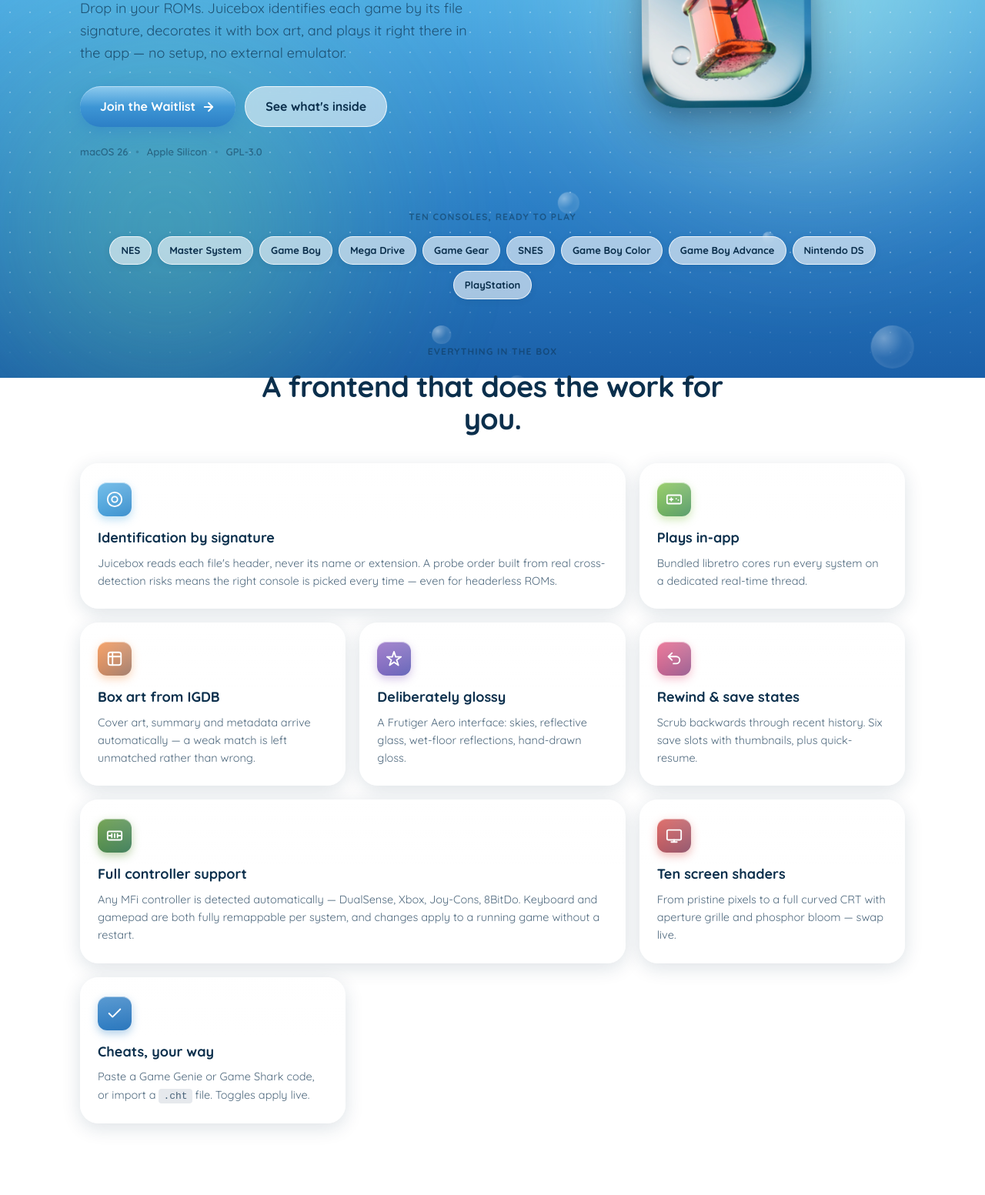
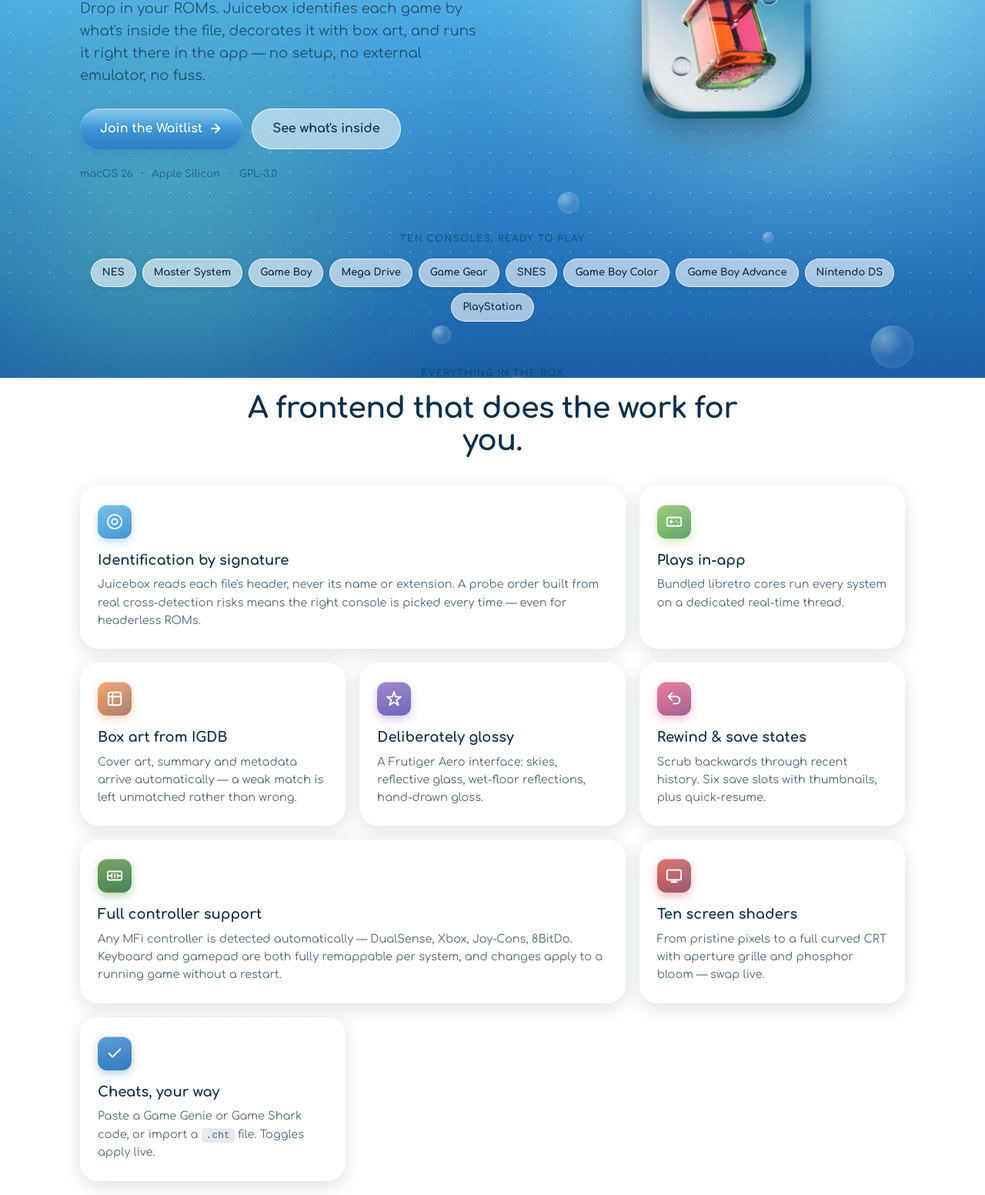
Before and after one commit to olii-dev/juicebox-web, a plain HTML site: page index.html in a window 1280 px wide. Shown: the part 309-1862 px from the top of the page at 77% size. Drawn offline with Linux system fonts and the light colour scheme.

Commit message:
Swap to Comfortaa font, new hero line, scroll-reveal + button shine micro-animations

```diff
--- a/index.html
+++ b/index.html
@@ -14,7 +14,7 @@
     <link rel="icon" href="assets/app-icon.png" type="image/png">
     <link rel="preconnect" href="https://fonts.googleapis.com">
     <link rel="preconnect" href="https://fonts.gstatic.com" crossorigin>
-    <link href="https://fonts.googleapis.com/css2?family=Quicksand:wght@400;500;600;700;800&display=swap" rel="stylesheet">
+    <link href="https://fonts.googleapis.com/css2?family=Comfortaa:wght@400;500;600;700&display=swap" rel="stylesheet">
 </head>
 <body>
     <!-- Sky backdrop, fixed behind everything. -->
@@ -53,10 +53,11 @@
         <section class="hero">
             <div class="hero-inner">
                 <div class="hero-left">
-                    <h1>Your retro library, <span class="gloss-text">made glossy.</span></h1>
-                    <p class="hero-tagline">Drop in your ROMs. Juicebox identifies each game by its file signature, decorates it with box art, and plays it right there in the app — no setup, no external emulator.</p>
+                    <h1>Blow the dust off. <span class="gloss-text">Press play.</span></h1>
+                    <p class="hero-tagline">Drop in your ROMs. Juicebox identifies each game by what's inside the file, decorates it with box art, and runs it right there in the app — no setup, no external emulator, no fuss.</p>
                     <div class="hero-ctas">
                         <a href="#waitlist" class="btn btn-primary">
+                            <span class="shine"></span>
                             Join the Waitlist
                             <svg width="18" height="18" viewBox="0 0 24 24" fill="none" stroke="currentColor" stroke-width="2.5" stroke-linecap="round" stroke-linejoin="round"><path d="M5 12h14M12 5l7 7-7 7"/></svg>
                         </a>
@@ -78,7 +79,7 @@
         </section>
 
         <!-- Systems marquee -->
-        <section class="systems" id="systems">
+        <section class="systems reveal" id="systems">
             <p class="eyebrow">Ten consoles, ready to play</p>
             <div class="chips">
                 <span class="chip">NES</span>
@@ -95,12 +96,12 @@
         </section>
 
         <!-- Features: bento grid -->
-        <section class="section" id="features">
+        <section class="section reveal" id="features">
             <div class="section-head">
                 <p class="eyebrow">Everything in the box</p>
                 <h2>A frontend that does the work for you.</h2>
             </div>
-            <div class="bento">
+            <div class="bento reveal">
                 <article class="card card-wide">
                     <div class="icon-wrap" style="--accent:#4FADE4">
                         <svg viewBox="0 0 24 24" fill="none" stroke="currentColor" stroke-width="2" stroke-linecap="round"><circle cx="12" cy="12" r="10"/><circle cx="12" cy="12" r="4"/></svg>
@@ -161,12 +162,12 @@
         </section>
 
         <!-- How it works -->
-        <section class="section">
+        <section class="section reveal">
             <div class="section-head">
                 <p class="eyebrow">How it works</p>
                 <h2>Drop a folder. That's the setup.</h2>
             </div>
-            <div class="steps">
+            <div class="steps reveal">
                 <div class="step card">
                     <span class="step-num">1</span>
                     <h3>Drop your ROMs</h3>
@@ -186,12 +187,12 @@
         </section>
 
         <!-- FAQ -->
-        <section class="section" id="faq">
+        <section class="section reveal" id="faq">
             <div class="section-head">
                 <p class="eyebrow">Questions</p>
                 <h2>Before you ask.</h2>
             </div>
-            <div class="faq-list">
+            <div class="faq-list reveal">
                 <details class="faq-item card">
                     <summary>Do I need BIOS files or firmware?</summary>
                     <div class="faq-body"><p>No. Juicebox ships no BIOS and needs none — melonDS falls back to its own FreeBIOS, and PCSX-ReARMed ships an HLE BIOS. Drop in your own dumps for higher accuracy if you like, but it's entirely optional.</p></div>
@@ -216,7 +217,7 @@
         </section>
 
         <!-- Waitlist -->
-        <section class="section" id="waitlist">
+        <section class="section reveal" id="waitlist">
             <div class="waitlist-card card">
                 <div class="waitlist-glow"></div>
                 <h2>Be first in line.</h2>
@@ -224,6 +225,7 @@
                 <form class="waitlist-form" id="waitlist-form">
                     <input type="email" id="waitlist-email" placeholder="you@example.com" required autocomplete="email">
                     <button type="submit" class="btn btn-primary">
+                        <span class="shine"></span>
                         <span class="btn-label">Join the Waitlist</span>
                         <span class="btn-spinner" aria-hidden="true"></span>
                     </button>
--- a/script.js
+++ b/script.js
@@ -6,6 +6,7 @@
     setYear();
     spawnBubbles();
     wireWaitlist();
+    wireScrollReveal();
 });
 
 // Footer year.
@@ -85,3 +86,27 @@
     el.style.color = color;
     el.style.opacity = '1';
 }
+
+// ---------------------------------------------------------------------------
+// Scroll-reveal. Elements tagged `.reveal` fade up the first time they enter
+// the viewport. Staggered by giving each card in a grid a tiny incremental
+// delay so a row appears to cascade rather than pop in all at once.
+// ---------------------------------------------------------------------------
+function wireScrollReveal() {
+    // Honour reduced motion: skip the observer so everything is visible.
+    if (window.matchMedia('(prefers-reduced-motion: reduce)').matches) {
+        document.querySelectorAll('.reveal').forEach(el => el.classList.add('in'));
+        return;
+    }
+
+    const observer = new IntersectionObserver((entries) => {
+        entries.forEach(entry => {
+            if (entry.isIntersecting) {
+                entry.target.classList.add('in');
+                observer.unobserve(entry.target); // reveal once
+            }
+        });
+    }, { threshold: 0.12, rootMargin: '0px 0px -40px 0px' });
+
+    document.querySelectorAll('.reveal').forEach(el => observer.observe(el));
+}
--- a/styles.css
+++ b/styles.css
@@ -37,7 +37,7 @@
 * { box-sizing: border-box; margin: 0; padding: 0; }
 html { scroll-behavior: smooth; }
 body {
-    font-family: 'Quicksand', -apple-system, BlinkMacSystemFont, system-ui, sans-serif;
+    font-family: 'Comfortaa', -apple-system, BlinkMacSystemFont, system-ui, sans-serif;
     color: var(--ink);
     line-height: 1.6;
     overflow-x: hidden;
@@ -404,4 +404,87 @@
         transition-duration: 0.01ms !important;
     }
     .hero-app-icon, .bloom, .bubble { animation: none !important; }
+    /* Reveal animations become a no-op so content is always visible. */
+    .reveal, .hero-left > *, .hero-right { opacity: 1 !important; transform: none !important; }
 }
+
+/* =========================================================================
+   Micro-animations.
+   ========================================================================= */
+
+/* Staggered hero entrance — the elements fly in on load. */
+.hero-left > * {
+    opacity: 0;
+    transform: translateY(18px);
+    animation: heroIn 0.6s cubic-bezier(0.2, 0.8, 0.2, 1) forwards;
+}
+.hero-left > *:nth-child(1) { animation-delay: 0.05s; }
+.hero-left > *:nth-child(2) { animation-delay: 0.15s; }
+.hero-left > *:nth-child(3) { animation-delay: 0.25s; }
+.hero-left > *:nth-child(4) { animation-delay: 0.35s; }
+.hero-right {
+    opacity: 0;
+    transform: scale(0.92);
+    animation: heroIn 0.7s cubic-bezier(0.2, 0.8, 0.2, 1) 0.2s forwards;
+}
+@keyframes heroIn {
+    to { opacity: 1; transform: none; }
+}
+
+/* Scroll-reveal: cards/sections fade up as they enter the viewport.
+   The `.in` class is added by IntersectionObserver in script.js. */
+.reveal {
+    opacity: 0;
+    transform: translateY(24px);
+    transition: opacity 0.6s cubic-bezier(0.2, 0.8, 0.2, 1),
+                transform 0.6s cubic-bezier(0.2, 0.8, 0.2, 1);
+}
+.reveal.in {
+    opacity: 1;
+    transform: none;
+}
+
+/* Cascade: cards inside a revealed grid stagger their entrance.
+   The grid container carries `.reveal`/`.in`; children start hidden and
+   animate when the parent receives `.in`. */
+.bento .card, .steps .card, .faq-list .card {
+    opacity: 0;
+    transform: translateY(20px);
+    transition: opacity 0.55s cubic-bezier(0.2, 0.8, 0.2, 1),
+                transform 0.55s cubic-bezier(0.2, 0.8, 0.2, 1);
+}
+.bento.in .card, .steps.in .card, .faq-list.in .card {
+    opacity: 1;
+    transform: none;
+}
+.bento.in .card:nth-child(1), .steps.in .card:nth-child(1), .faq-list.in .card:nth-child(1) { transition-delay: 0.05s; }
+.bento.in .card:nth-child(2), .steps.in .card:nth-child(2), .faq-list.in .card:nth-child(2) { transition-delay: 0.12s; }
+.bento.in .card:nth-child(3), .steps.in .card:nth-child(3), .faq-list.in .card:nth-child(3) { transition-delay: 0.19s; }
+.bento.in .card:nth-child(4) { transition-delay: 0.26s; }
+.bento.in .card:nth-child(5) { transition-delay: 0.33s; }
+.bento.in .card:nth-child(6) { transition-delay: 0.40s; }
+.bento.in .card:nth-child(7) { transition-delay: 0.47s; }
+.bento.in .card:nth-child(8) { transition-delay: 0.54s; }
+
+/* Shine sweep across the primary button on hover. */
+.btn-primary .shine {
+    position: absolute;
+    top: 0; left: -60%;
+    width: 40%; height: 100%;
+    background: linear-gradient(120deg, transparent, rgba(255,255,255,0.5), transparent);
+    transform: skewX(-20deg);
+    pointer-events: none;
+}
+.btn-primary:hover .shine {
+    animation: shine 0.9s ease;
+}
+@keyframes shine {
+    to { left: 120%; }
+}
+
+/* Chip lift on hover is already handled; add a subtle tilt to icon-wraps. */
+.card:hover .icon-wrap {
+    transform: translateY(-2px) rotate(-3deg);
+    transition: transform 0.25s cubic-bezier(0.2, 0.8, 0.2, 1);
+}
+.icon-wrap { transition: transform 0.25s cubic-bezier(0.2, 0.8, 0.2, 1); }
```
